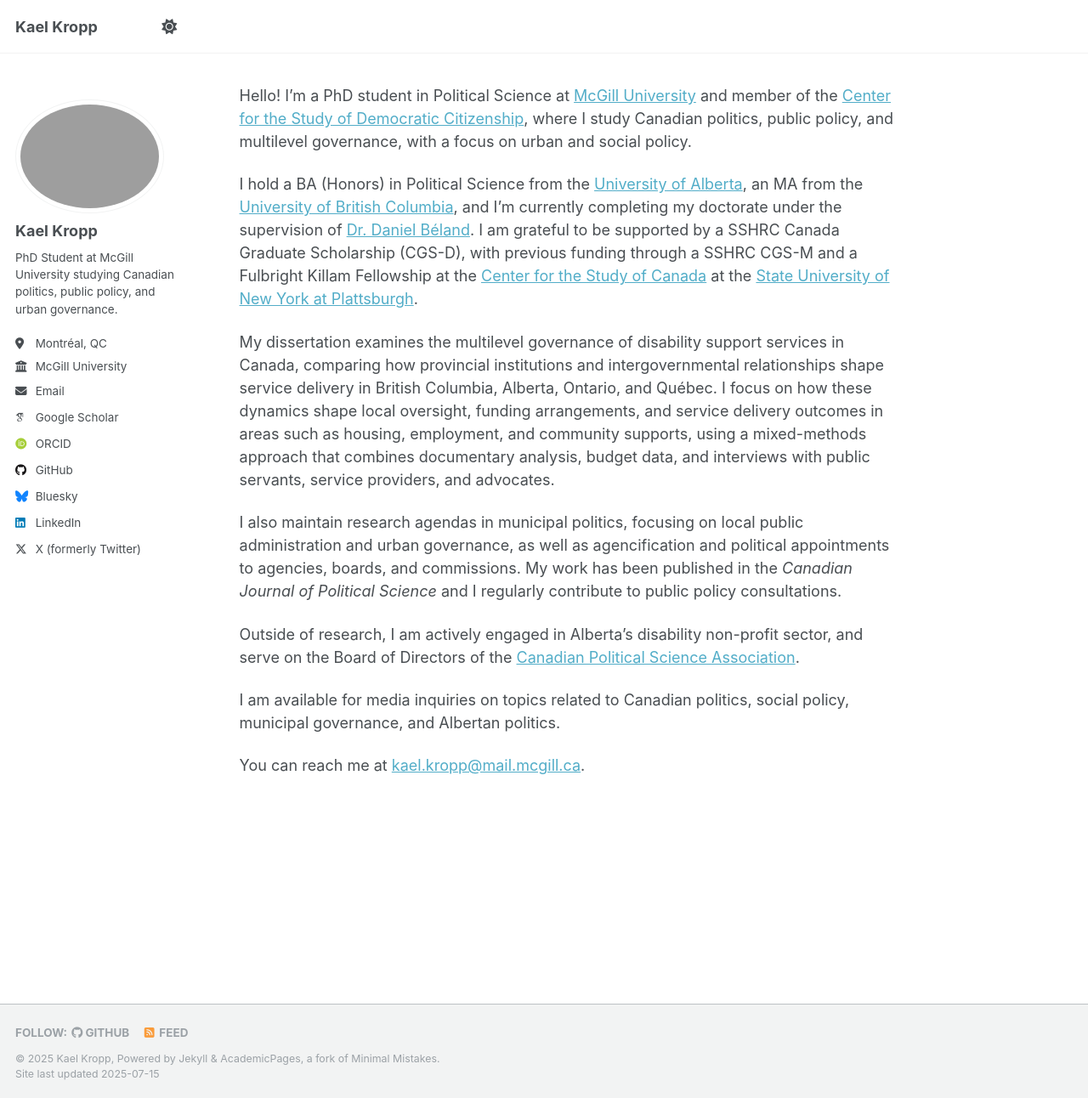
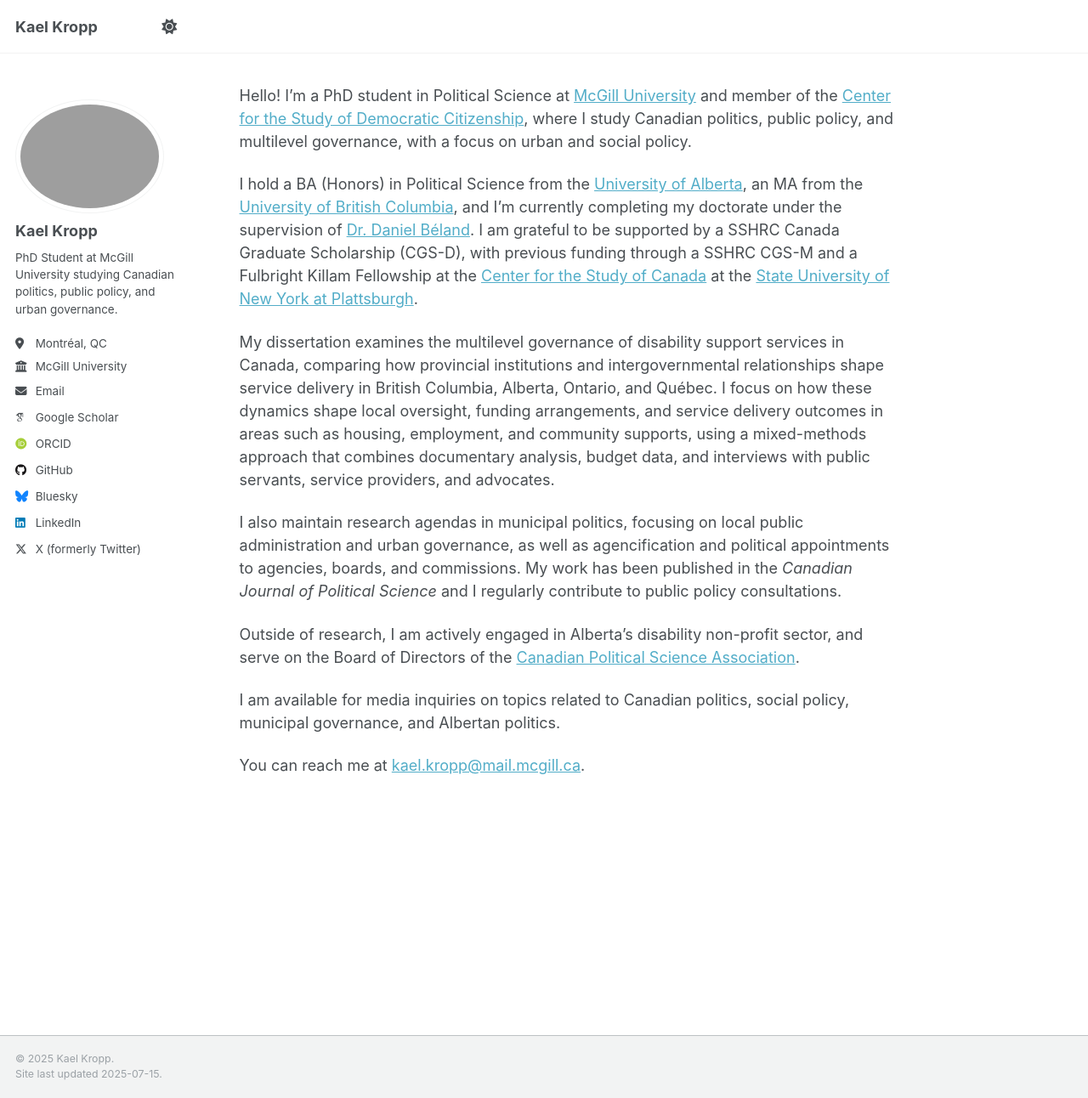
Before and after one commit to kaelkropp/kaelkropp.github.io, a Jekyll site: the page built from _pages/about.md, in a window 1280 px wide and 1292 px high. Shown: the whole window at 85% size. Built offline with Jekyll 4.4.1, drawn with Linux system fonts in a browser that asks for light colours; some web fonts are replaced; a script that is not in the unit is left out.

Commit message:
Update footer.html
Editing footer to be minimal; remove buttons.

```diff
--- a/_includes/footer.html
+++ b/_includes/footer.html
@@ -1,25 +1,6 @@
 {% include base_path %}
 
-{% if site.author.github or site.author.bitbucket or site.atom_feed.hide != true %}
-<div class="page__footer-follow">
-  <ul class="social-icons">
-    {% if site.data.ui-text[site.locale].follow_label %}
-      <li><strong>{{ site.data.ui-text[site.locale].follow_label }}</strong></li>
-    {% endif %}
-    {% if site.author.github %}
-      <li><a href="http://github.com/{{ site.author.github }}"><i class="fab fa-github" aria-hidden="true"></i> GitHub</a></li>
-    {% endif %}
-    {% if site.author.bitbucket %}
-      <li><a href="http://bitbucket.org/{{ site.author.bitbucket }}"><i class="fab fa-bitbucket" aria-hidden="true"></i> Bitbucket</a></li>
-    {% endif %}
-    {% if site.atom_feed.hide != true %}
-    <li><a href="{% if site.atom_feed.path %}{{ site.atom_feed.path }}{% else %}{{ base_path }}/feed.xml{% endif %}"><i class="fa fa-fw fa-rss-square" aria-hidden="true"></i> {{ site.data.ui-text[site.locale].feed_label | default: "Feed" }}</a></li>
-    {% endif %}
-  </ul>
+<div class="page__footer-copyright">
+  &copy; 2025 Kael Kropp.<br />
+  Site last updated {{ "now" | date: '%Y-%m-%d' }}.
 </div>
-{% endif %}
-
-<div class="page__footer-copyright">
-  &copy; {{ site.time | date: '%Y' }} {{ site.name | default: site.title }}, {{ site.data.ui-text[site.locale].powered_by | default: "Powered by" }} <a href="http://jekyllrb.com" rel="nofollow">Jekyll</a> &amp; <a href="https://github.com/academicpages/academicpages.github.io">AcademicPages</a>, a fork of <a href="https://mademistakes.com/work/minimal-mistakes-jekyll-theme/" rel="nofollow">Minimal Mistakes</a>.<br />
-  Site last updated {{ "now" | date: '%Y-%m-%d' %}}
-</div>
```
